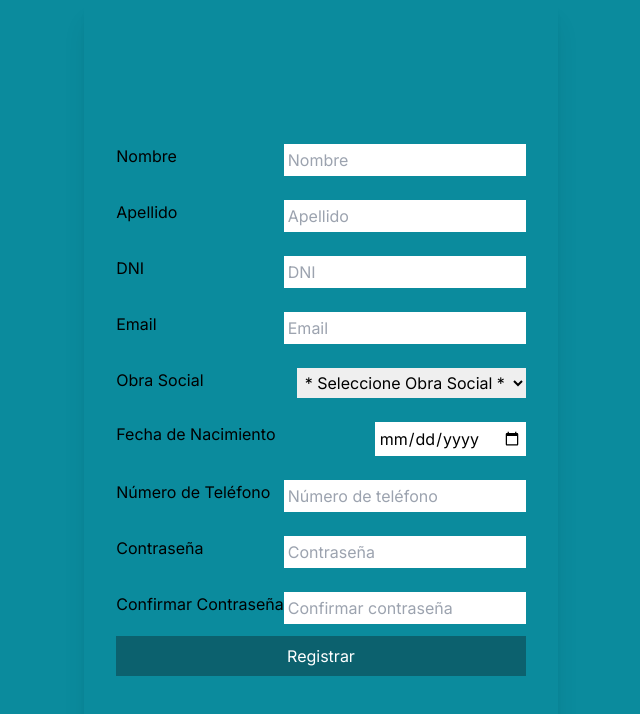
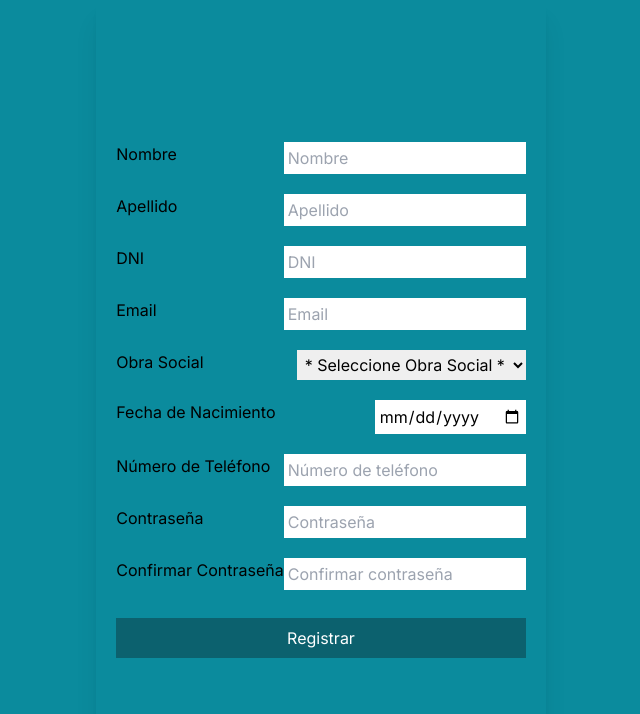
Before and after one commit to No-Country/c14-50-ft-nest, a Next.js app in the folder frontend/: page /register in a window 1280 px wide. Shown: the top 714 px of the page, without its empty margins (319-959 px from the left). Built offline with nearby package versions, Linux system fonts and the light colour scheme.

Commit message:
Fix: errors display

```diff
--- a/frontend/src/components/RegisterForm.tsx
+++ b/frontend/src/components/RegisterForm.tsx
@@ -1,6 +1,6 @@
 'use client'
 import { zodResolver } from '@hookform/resolvers/zod';
-import { useRef } from 'react';
+import { useEffect, useRef, useState } from 'react';
 import { useForm } from "react-hook-form";
 import RegisterSchema, { options } from './RegisterSchema';
 
@@ -18,6 +18,7 @@ type FormData = {
 
 const RegisterForm = () => {
   const date = useRef<HTMLInputElement>(null)
+  const [newError, setNewError] = useState(false)
   const {
     register,
     unregister,
@@ -25,6 +26,13 @@ const RegisterForm = () => {
     reset,
     formState: { errors },
   } = useForm<FormData>({ resolver: zodResolver(RegisterSchema) })
+
+  useEffect(() => {
+    if (Object.values(errors).some(error => error)) {
+      setNewError(true)
+    }
+  },[errors])
+
   const submitData = (data: FormData) => {
     console.log(data)
     reset()
@@ -39,38 +47,38 @@ const RegisterForm = () => {
   }
 
   return (
-    <form className="h-screen justify-center p-8 flex flex-col text-black shadow-xl"
+    <form className={`h-screen justify-center p-5 flex flex-col text-black shadow-xl ${newError ? 'gap-1' : 'gap-5'}`}
       onSubmit={handleSubmit(submitData)}
     >
-      <div className='flex justify-between mt-5 mb-1'>
+      <div className='flex justify-between'>
         <label>Nombre</label>
         <input type="text" {...register('name')} placeholder="Nombre" />
       </div>
       {errors.name && (
         <span className='bg-red-200 text-red-600 px-4 rounded-sm'>{errors.name.message}</span>
       )}
-      <div className='flex justify-between mt-5 mb-1'>
+      <div className='flex justify-between'>
         <label>Apellido</label>
         <input type="text" {...register('lastName')} placeholder="Apellido" />
       </div>
       {errors.lastName && (
         <span className='bg-red-200 text-red-600 px-4 rounded-sm '>{errors.lastName.message}</span>
       )}
-      <div className='flex justify-between mt-5 mb-1'>
+      <div className='flex justify-between'>
         <label>DNI</label>
         <input type="number" {...register('dni')} placeholder="DNI" />
       </div>
       {errors.dni && (
         <span className='bg-red-200 text-red-600 px-4 rounded-sm '>{errors.dni.message}</span>
       )}
-      <div className='flex justify-between mt-5 mb-1'>
+      <div className='flex justify-between'>
         <label>Email</label>
         <input type="email" {...register('email')} placeholder="Email" />
       </div>
       {errors.email && (
         <span className='bg-red-200 text-red-600 px-4 rounded-sm '>{errors.email.message}</span>
       )}
-      <div className='flex justify-between mt-5 mb-1'>
+      <div className='flex justify-between'>
         <label>Obra Social</label>
         <select {...register('insurance')}>
           <option value=''>* Seleccione Obra Social *</option>
@@ -80,28 +88,28 @@ const RegisterForm = () => {
       {errors.insurance && (
         <span className='bg-red-200 text-red-600 px-4 rounded-sm '>{errors.insurance.message}</span>
       )}
-      <div className='flex justify-between mt-5 mb-1'>
+      <div className='flex justify-between'>
         <label>Fecha de Nacimiento</label>
         <input type="date" ref={date} onChange={handleChange} />
       </div>
       {errors.birthdate && (
         <span className='bg-red-200 text-red-600 px-4 rounded-sm '>{errors.birthdate.message}</span>
       )}
-      <div className='flex justify-between mt-5 mb-1'>
+      <div className='flex justify-between'>
         <label>Número de Teléfono</label>
         <input type="number" {...register('phoneNumber')} placeholder="Número de teléfono" />
       </div>
       {errors.phoneNumber && (
         <span className='bg-red-200 text-red-600 px-4 rounded-sm '>{errors.phoneNumber.message}</span>
       )}
-      <div className='flex justify-between mt-5 mb-1'>
+      <div className='flex justify-between'>
         <label>Contraseña</label>
         <input type="password" {...register('password')} placeholder="Contraseña" />
       </div>
       {errors.password && (
         <span className='bg-red-200 text-red-600 px-4 rounded-sm '>{errors.password.message}</span>
       )}
-      <div className='flex justify-between mt-5 mb-1'>
+      <div className='flex justify-between'>
         <label>Confirmar Contraseña</label>
         <input type="password" {...register('confirmPassword')} placeholder="Confirmar contraseña" />
       </div>
```
